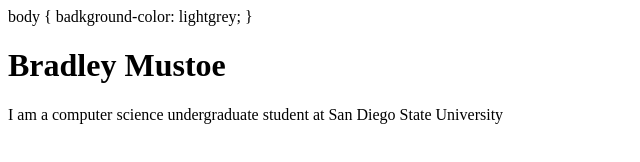
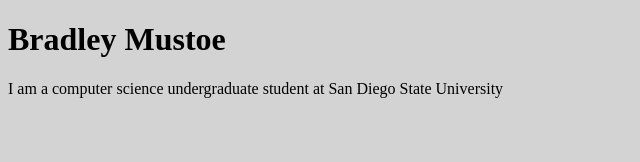
Before and after one commit to Bmustoe/bradleymustoe.com, a plain HTML site: page index.html in a window 1280 px wide. Shown: the whole page, without its empty margins (0-640 px from the left). Drawn offline with Linux system fonts and the light colour scheme.

Commit message:
Update index.html

```diff
--- a/index.html
+++ b/index.html
@@ -5,10 +5,12 @@
 </head>
 <body>
 
+<style>
+body {
+    background-color: lightgrey;
+}
+</style>
 
-body {
-    badkground-color: lightgrey;
-}
 
 <h1>Bradley Mustoe</h1>
 <p>I am a computer science undergraduate student at San Diego State University</p>
```
